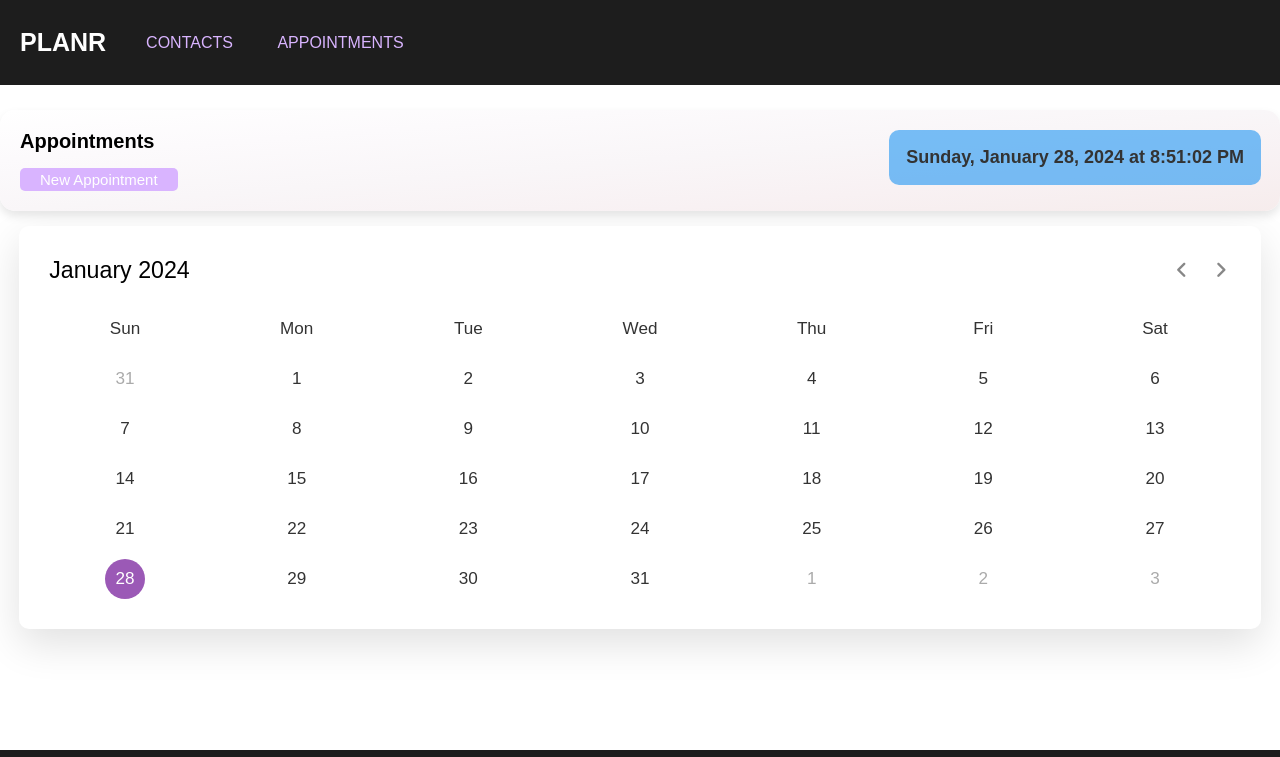
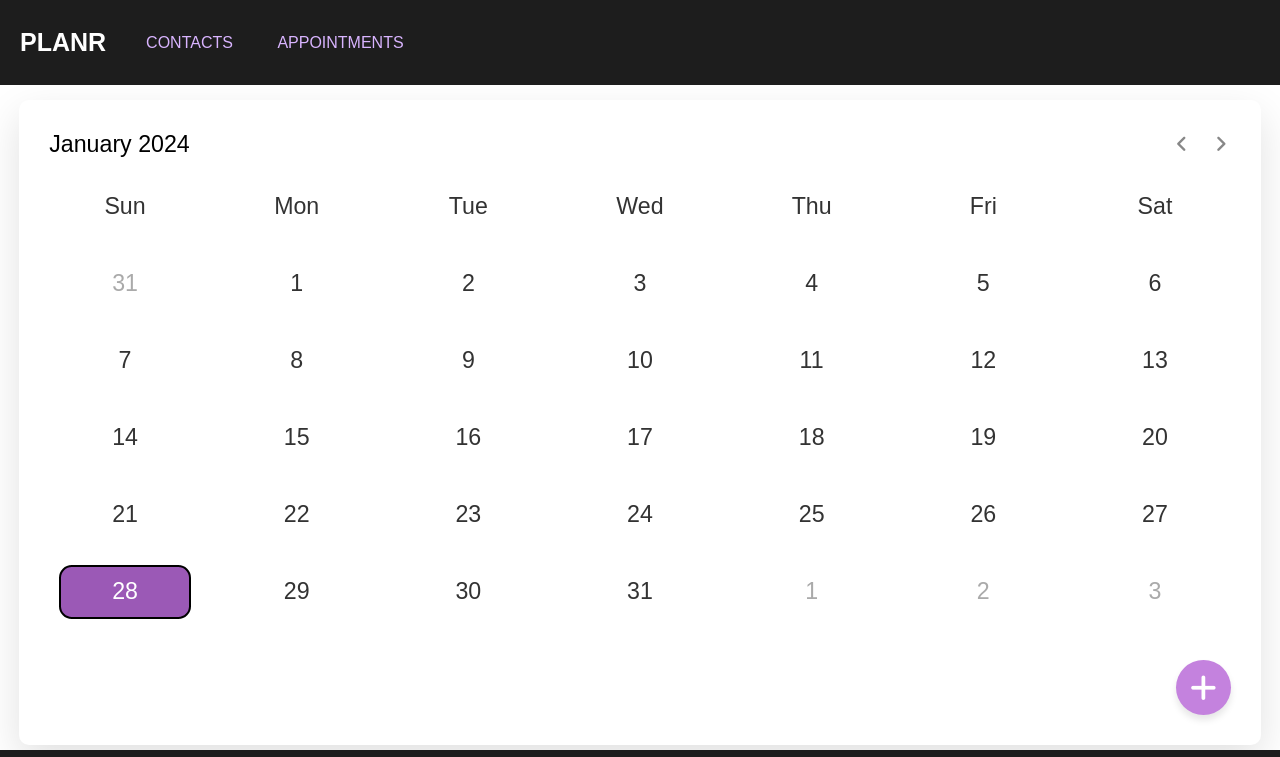
Before and after one commit to keithAwarren/ApptPlanner, a plain HTML site: page appts.html in a window 1280 px wide. Shown: the top 757 px of the page. Drawn offline with nearby package versions, Linux system fonts and the light colour scheme.

Commit message:
style updates, "+" buttons

```diff
--- a/appts.html
+++ b/appts.html
@@ -30,9 +30,6 @@
                 <button class="pageLinksMoblie">appointments</button>
             </a>
             <a>
-                <button class="pageLinksMoblie">login/ signup</button>
-            </a>
-            <a>
                 <button class="pageLinksMoblie">settings</button>
             </a>
         </div>
@@ -41,13 +38,6 @@
             <a href="appts.html">APPOINTMENTS</a>
         </div>
     </nav>
-
-    <div class="apptsPageHeader">
-        <h2>Appointments</h2>
-        <button class="btn addApptButton" data-target="appointmentsModal">New Appointment</button>
-        <div id="appointmentInfoDisplay"></div>
-        <div class="dateTimeDisplay"></div>
-    </div>
 
     <div id="contactsModal" class="modal">
         <div>
@@ -144,6 +134,11 @@
             </ul>
             <ul class="days"></ul>
         </div>
+        <div>
+            <button class="addApptButton" data-target="appointmentsModal">
+                <i class="fa fa-plus"></i>
+            </button>
+        </div>
     </div>
 
     <footer>
--- a/index.css
+++ b/index.css
@@ -15,10 +15,12 @@ body {
 
 .calendarWrapper {
     width: 97%;
-    margin: 50px auto;
+    margin: 100px auto;
     background-image: url(60252.jpg);
     border-radius: 10px;
     box-shadow: 0 15px 40px rgba(0, 0, 0, 0.12);
+    position: relative;
+    z-index: 1;
 }
 
 .calendarWrapper header {
@@ -71,13 +73,14 @@ header .current-date {
 }
 
 .calendar .days {
-    margin-bottom: 20px;
+    margin-bottom: 100px;
 }
 
 .calendar li {
     color: #333;
     width: calc(100% / 7);
-    font-size: 1.07rem;
+    font-size: 1.45rem;
+    margin-bottom: 20px;
 }
 
 .calendar .weeks li {
@@ -105,15 +108,17 @@ header .current-date {
     content: "";
     left: 50%;
     top: 50%;
-    height: 40px;
-    width: 40px;
+    height: 50px;
+    width: 10vw;
     z-index: -1;
-    border-radius: 50%;
+    border-radius: 1vw;
     transform: translate(-50%, -50%);
+    background-color: rgba(255, 255, 255, 0.451)
 }
 
 .days li.active::before {
     background: #9B59B6;
+    border: 2px solid black;
 }
 
 .days li:not(.active):hover::before {
@@ -136,6 +141,7 @@ nav {
     color: #fff;
     text-align: center;
     position: fixed;
+    z-index: 100;
     top: 0;
     text-decoration: none;
 }
@@ -190,6 +196,7 @@ footer {
     background-color: #1d1d1d;
     color: #fff;
     position: fixed;
+    z-index: 100;
     bottom: 0;
     width: 100%;
     display: flex;
@@ -319,17 +326,18 @@ button {
 }
 
 .formSection label {
-    font-size: 13px;
+    font-size: 14px;
     display: inline-block;
-    width: 30%;
-    margin-right: 2px;
+    width: 20%;
+    margin-left: 20px;
     font-weight: bold;
 }
 
 .formInput {
-    width: 65%;
+    width: 55%;
+    height: 25px;
     margin: 20px auto 15px;
-    font-size: 12px;
+    font-size: 14px;
 }
 
 .modal {
@@ -419,6 +427,7 @@ button {
     position: relative;
     right: 50px;
     box-shadow: 0 5px 7px rgba(0, 0, 0, 0.1);
+    z-index: 1;
 }
 
 .contactPageButton i {
@@ -507,6 +516,32 @@ span:not(strong) {
     margin-bottom: 15px;
 }
 
+.addApptButton {
+    width: 55px;
+    height: 55px;
+    border-radius: 50%;
+    background-color: #c482de;
+    border: none;
+    box-shadow: 0 5px 7px rgba(0, 0, 0, 0.1);
+    display: flex;
+    justify-content: center;
+    align-items: center;
+    position: absolute;
+    bottom: 30px;
+    right: 30px;
+    z-index: 100;
+}
+
+.addApptButton i {
+    font-size: 30px;
+    color: #fff;
+}
+
+.addApptButton:hover {
+    background-color: #ddaef0;
+    cursor: pointer;
+}
+
 /* Media Queries */
 
 @media screen and (max-device-width: 768px) {
@@ -527,14 +562,14 @@ span:not(strong) {
 
     .mobileMenu {
         position: fixed;
+        z-index: 100;
         top: 10%;
-        right: 0.25%;
+        right: 0.75%;
         background-color: #1d1d1d;
         border-radius: 10%;
         width: 190px;
         display: none;
         box-shadow: 0px 2px 5px rgba(0, 0, 0, 0.2);
-        z-index: 101;
     }
 
     .mobileMenu button  {
```
Also changed, not shown: contacts.html (+0 -3 lines).
